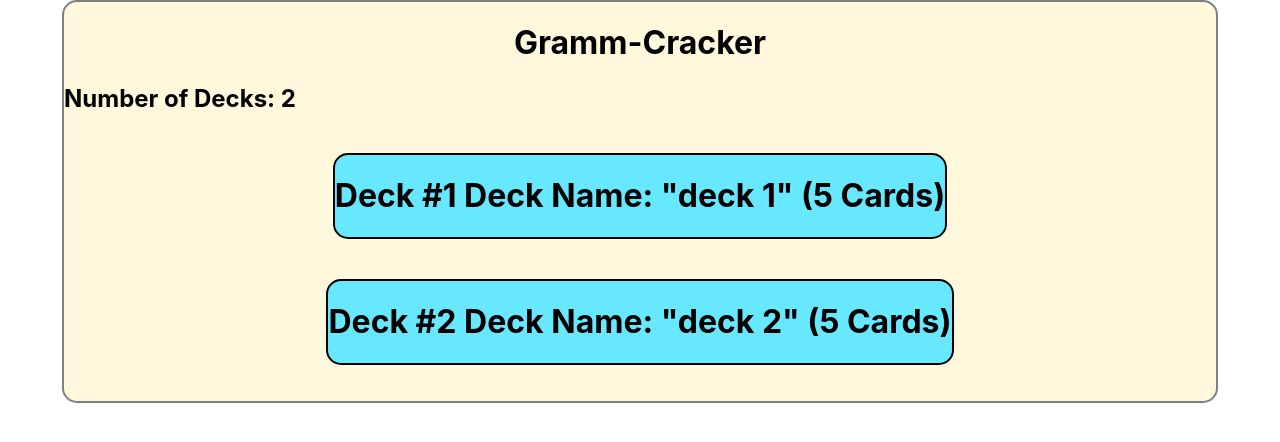
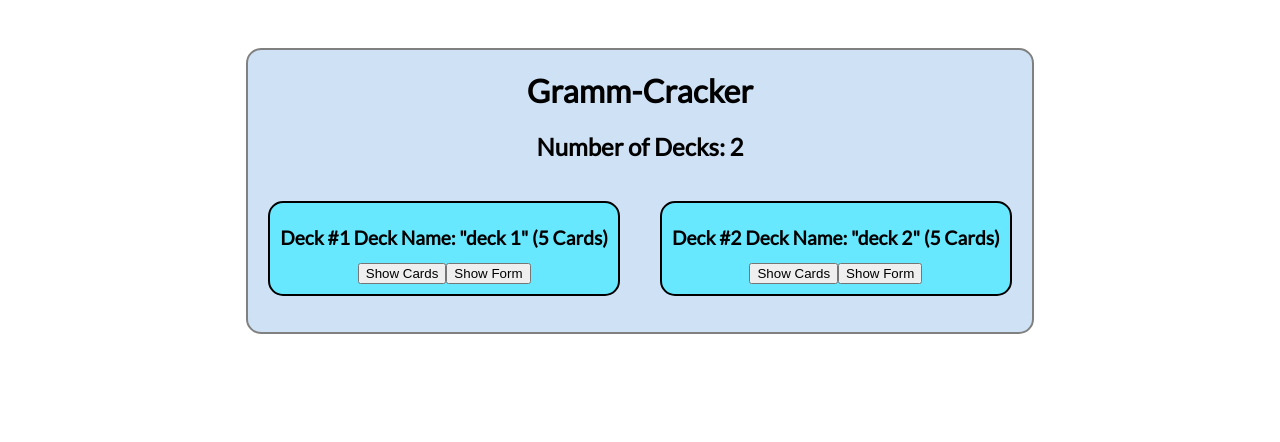
Before and after one commit to vincenthanguk/Vocabulazy, a React (Create React App) app: page / in a window 1280 px wide. Shown: the top 442 px of the page. Built offline with nearby package versions, Linux system fonts and the light colour scheme.

Commit message:
some styling adjustments

```diff
--- a/src/components/flashcards-container/flashcards-container.component.jsx
+++ b/src/components/flashcards-container/flashcards-container.component.jsx
@@ -1,35 +1,15 @@
-import React from 'react';
+import React, { useState } from 'react';
 import './flashcards-container.styles.css';
 
 import Flashcard from '../flashcard/flashcard.component';
 import Form from '../form/form-component';
 
-class FlashcardsContainer extends React.Component {
-  constructor(props) {
-    super(props);
+function FlashcardsContainer(props) {
+  const [state, setState] = useState({ ...props });
+  const [cardsToggled, setCardsToggled] = useState(false);
+  const [formToggled, setFormToggled] = useState(false);
 
-    this.state = { ...props };
-  }
-
-  handleSubmit = (card) => {
-    this.setState({ deck: [...this.state.deck, card] });
-  };
-
-  removeCard = (index) => {
-    const { deck } = this.state;
-
-    this.setState({
-      deck: deck.filter((card, i) => {
-        return i !== index;
-      }),
-    });
-  };
-
-  render() {
-    const { deckNumber, deckName, showCards, showForm } = this.props;
-    const deck = this.state.deck;
-    console.log(this.state);
-    console.log(deck);
+  const { deck, deckNumber, deckName } = state;
 
   const flashcards = deck.map((card, i) => {
     return (
@@ -38,19 +18,32 @@ class FlashcardsContainer extends React.Component {
       </li>
     );
   });
+  const form = <Form />;
 
-    const form = <Form handleSubmit={this.handleSubmit} />;
+  const toggleCards = () => {
+    setCardsToggled(() => !cardsToggled);
+  };
+  const toggleForm = () => {
+    setFormToggled(() => !formToggled);
+  };
 
   return (
     <div className="container">
       <h1>
         Deck #{deckNumber + 1} Deck Name: "{deckName}" ({deck.length} Cards)
       </h1>
-        <ul>{showCards && flashcards}</ul>
-        {showForm && form}
+      <ul>{cardsToggled && flashcards}</ul>
+      {formToggled && form}
+      <div className="buttons">
+        <button onClick={toggleCards}>
+          {cardsToggled ? 'Hide' : 'Show'} Cards
+        </button>
+        <button onClick={toggleForm}>
+          {formToggled ? 'Hide' : 'Show'} Form
+        </button>
+      </div>
     </div>
   );
 }
-}
 
 export default FlashcardsContainer;
--- a/src/components/flashcards-container/flashcards-container.styles.css
+++ b/src/components/flashcards-container/flashcards-container.styles.css
@@ -11,9 +11,13 @@ ul {
   border: 2px solid black;
   border-radius: 15px;
   background-color: rgb(103, 232, 255);
-  margin-top: 20px;
-  margin-bottom: 20px;
+  margin: 20px;
+  padding: 10px;
   display: flex;
   flex-direction: column;
   align-items: center;
 }
+
+.container h1 {
+  font-size: 1.2rem;
+}
--- a/src/components/grammCracker/grammCracker-component.jsx
+++ b/src/components/grammCracker/grammCracker-component.jsx
@@ -4,20 +4,7 @@ import deckData from '../../data/data';
 import './grammCracker-styles.css';
 
 function GrammCracker() {
-  // deck data comes from data.js
-  // FIXME: change data format to sth. more JSON like
-  // this.state = { data: deckData };
   const [deck, setDeck] = useState(deckData);
-
-  // const deckContainers = Object.entries(this.state.decks).map(
-  //   ([key, value], index) => {
-  //     return (
-  //       <li key={index}>
-  //         <FlashcardsContainer deck={(key, value)} deckNumber={index + 1} />
-  //       </li>
-  //     );
-  //   }
-  // );
 
   const deckContainers = deck.map((deck, i) => {
     return (
@@ -26,7 +13,6 @@ function GrammCracker() {
           deck={deck.cards}
           deckNumber={i}
           deckName={deck.name}
-          showCards={deck.showCards}
         />
       </li>
     );
--- a/src/components/grammCracker/grammCracker-styles.css
+++ b/src/components/grammCracker/grammCracker-styles.css
@@ -1,6 +1,9 @@
 .GrammCracker {
-  width: 90vw;
+  width: auto;
+  max-width: 85vw;
   border: 2px solid gray;
   border-radius: 15px;
-  background-color: cornsilk;
+  margin-top: 3rem;
+  background-color: rgb(207, 226, 245);
+  text-align: center;
 }
--- a/src/data/data.js
+++ b/src/data/data.js
@@ -3,8 +3,6 @@
 const deckData = [
   {
     name: 'deck 1',
-    showCards: false,
-    showForm: false,
     cards: [
       { cardId: 1, cardFront: 'deck1 1', cardBack: 'deck1 1' },
       { cardId: 2, cardFront: 'deck1 2', cardBack: 'deck1 2' },
@@ -15,8 +13,6 @@ const deckData = [
   },
   {
     name: 'deck 2',
-    showCards: false,
-    showForm: false,
     cards: [
       { cardId: 1, cardFront: 'deck2 1', cardBack: 'deck2 1' },
       { cardId: 2, cardFront: 'deck2 2', cardBack: 'deck2 2' },
--- a/src/index.css
+++ b/src/index.css
@@ -1,8 +1,8 @@
+@import url('https://fonts.googleapis.com/css2?family=Lato&display=swap');
+
 body {
   margin: 0;
-  font-family: -apple-system, BlinkMacSystemFont, 'Segoe UI', 'Roboto', 'Oxygen',
-    'Ubuntu', 'Cantarell', 'Fira Sans', 'Droid Sans', 'Helvetica Neue',
-    sans-serif;
+  font-family: 'Lato', sans-serif;
   -webkit-font-smoothing: antialiased;
   -moz-osx-font-smoothing: grayscale;
   display: flex;
@@ -13,8 +13,3 @@ body {
 h1 {
   text-align: center;
 }
-
-code {
-  font-family: source-code-pro, Menlo, Monaco, Consolas, 'Courier New',
-    monospace;
-}
```
Lines whose indentation alone changed are shown as unchanged.
